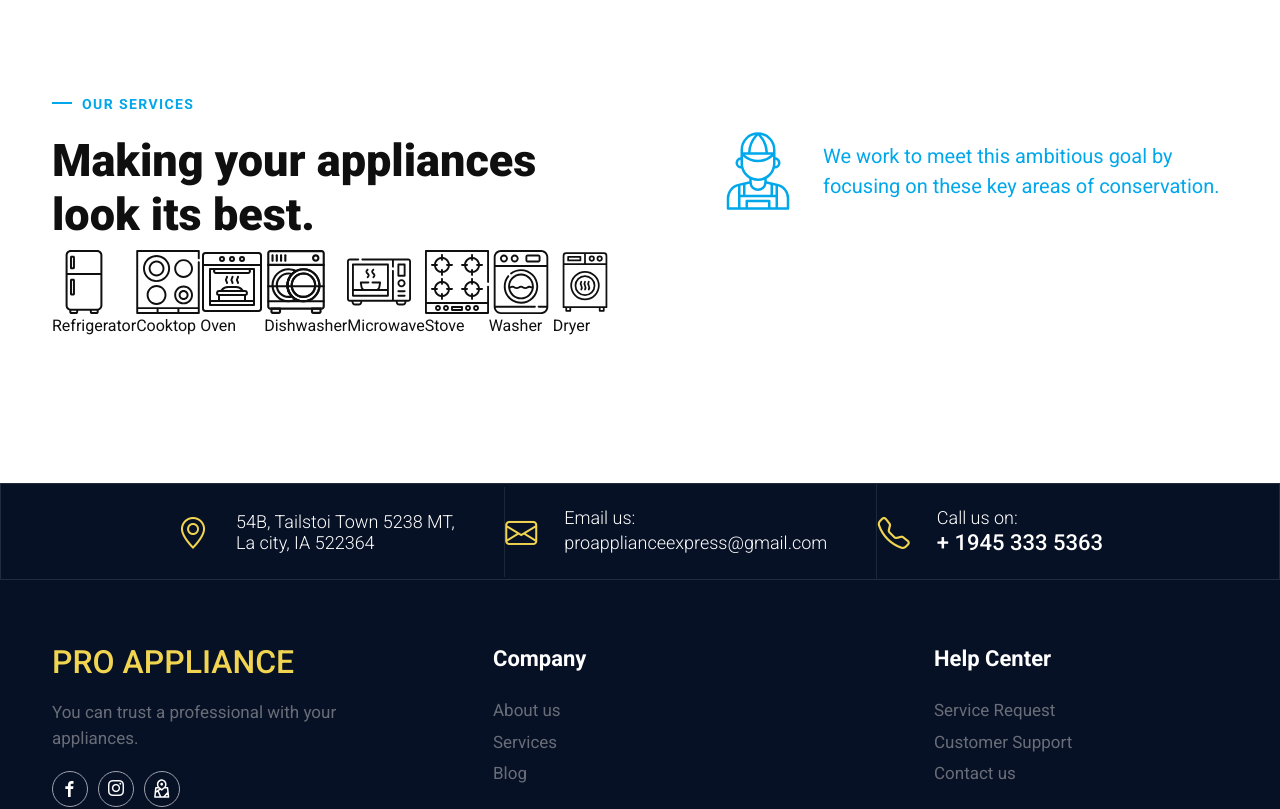
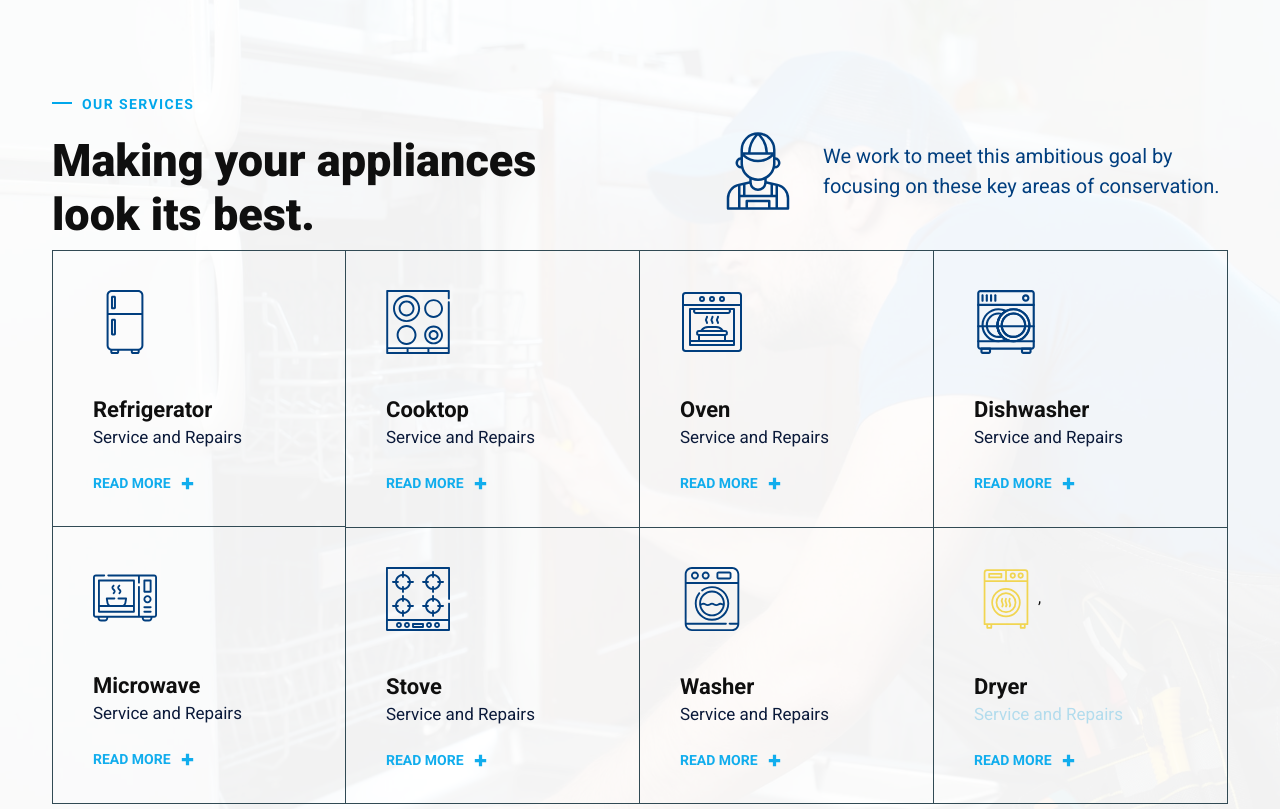
Before and after one commit to elvinyekay/proappliance, a Next.js app: page /services in a window 1280 px wide. Shown: the part 500-1309 px from the top of the page. Built offline with nearby package versions, Linux system fonts and the light colour scheme.

Commit message:
service page and service section ready

```diff
--- a/src/app/services/page.tsx
+++ b/src/app/services/page.tsx
@@ -1,12 +1,20 @@
 import React from 'react';
-import Hero from '../../sections/Hero/Hero';
+import Hero from '@/sections/Hero/Hero';
 import OurServices from '@/sections/OurServices/OurServices';
+import './services.css';
 
 export default function Services() {
   return (
-    <main id="main">
-      <Hero title="services" />
-      <OurServices />
+    <main id="main" className="page-services">
+      <div className="services-content">
+        <Hero title="services" />
+      </div>
+      <div className="services-wrapper">
+        <div className="services-overlay"></div>
+        <div className="services-content">
+          <OurServices custom />
+        </div>
+      </div>
     </main>
   );
 }
--- /dev/null
+++ b/src/app/services/services.css
@@ -0,0 +1,22 @@
+.page-services {
+  position: relative;
+}
+.services-wrapper {
+  background-image: url('/assets/img/repair-dishwashers.jpg');
+  background-repeat: no-repeat;
+  background-size: cover;
+  background-position: center;
+  z-index: -2;
+}
+.services-overlay {
+  position: absolute;
+  top: 0;
+  left: 0;
+  right: 0;
+  bottom: 0;
+  background-color: rgba(255, 255, 255, 0.95);
+}
+.services-content {
+  position: relative;
+  z-index: 9;
+}
--- /dev/null
+++ b/src/component/Svg/Plus.tsx
@@ -0,0 +1,14 @@
+import React from 'react';
+
+interface IProps {
+  width: string;
+  height: string;
+}
+
+export default function Plus({ width, height }: IProps) {
+  return (
+    <svg width={width} height={height} viewBox="0 0 16 16" fill="currentColor">
+      <path d="M10 1H6V6L1 6V10H6V15H10V10H15V6L10 6V1Z" />
+    </svg>
+  );
+}
--- a/src/data/icondata.tsx
+++ b/src/data/icondata.tsx
@@ -50,10 +50,10 @@ export const services = [
     link: '/services/washer',
     name: 'Washer',
   },
-  {
-    id: 8,
-    icon: <Dryer width="64px" height="64px" />,
-    link: '#',
-    name: 'Dryer',
-  },
+  // {
+  //   id: 8,
+  //   icon: <Dryer width="64px" height="64px" />,
+  //   link: '#',
+  //   name: 'Dryer',
+  // },
 ];
--- a/src/sections/OurServices/OurServices.tsx
+++ b/src/sections/OurServices/OurServices.tsx
@@ -3,8 +3,14 @@ import './ourservices.css';
 import SectionTitle from '@/component/SectionTitle/SectionTitle';
 import { services } from '@/data/icondata';
 import Link from 'next/link';
+import Plus from '@/component/Svg/Plus';
+import Dryer from '@/component/Svg/Dryer';
 
-export default function OurServices() {
+interface IPops {
+  custom?: boolean;
+}
+
+export default function OurServices({ custom }: IPops) {
   return (
     <div className="services">
       <div className="container">
@@ -19,7 +25,7 @@ export default function OurServices() {
               </div>
             </div>
             <div className="col-xl-6 col-lg-6">
-              <div className="services-top-right">
+              <div className={`services-top-right ${custom && 'custom-right'}`}>
                 <div className="service-top-icon">
                   <svg
                     viewBox="0 0 64 64"
@@ -39,15 +45,48 @@ export default function OurServices() {
           </div>
         </div>
         <div className="services-mid">
+          {!custom && <div className="service-bg-img"></div>}
           <ul className="services-mid-list">
             {services.map((service) => (
-              <li key={service.id}>
-                <Link href={service.link}>
-                  <div>{service.icon}</div>
-                  <p>{service.name}</p>
+              <li key={service.id} className="services-list-item">
+                <div
+                  className={`services-list-icon ${custom && 'custom-icon'}`}
+                >
+                  {service.icon}
+                </div>
+                <div className="services-text-box">
+                  <p className="service-list-name">
+                    <Link href={service.link}>{service.name}</Link>
+                  </p>
+                  <p className={`service-list-text ${custom && 'custom-text'}`}>
+                    Service and Repairs
+                  </p>
+                </div>
+                <Link href={service.link} className="service-list-link">
+                  Read more
+                  <Plus width="13px" height="13px" />
                 </Link>
               </li>
             ))}
+            {custom ? (
+              <li className="services-list-item">
+                <div className="services-list-icon">
+                  <Dryer width="64px" height="64px" />,
+                </div>
+                <div className="services-text-box">
+                  <p className="service-list-name">
+                    <Link href={'/services/dryer'}>Dryer</Link>
+                  </p>
+                  <p className="service-list-text">Service and Repairs</p>
+                </div>
+                <Link href={'/services/dryer'} className="service-list-link">
+                  Read more
+                  <Plus width="13px" height="13px" />
+                </Link>
+              </li>
+            ) : (
+              <></>
+            )}
           </ul>
         </div>
         <div className="services-bottom"></div>
--- a/src/sections/OurServices/ourservices.css
+++ b/src/sections/OurServices/ourservices.css
@@ -1,5 +1,6 @@
 .services {
   padding: 120px 0 113px;
+  overflow: hidden;
 }
 .services .container {
   max-width: 1200px;
@@ -16,6 +17,10 @@
   color: var(--appliance-primary);
 }
 
+.custom-right {
+  color: #013e7e;
+}
+
 .service-top-text {
   font-size: 20px;
   margin-left: 25px;
@@ -30,7 +35,191 @@
   transform: scale(0.8);
   transition: all 1s ease;
 }
+
+.services-mid {
+  position: relative;
+  /* overflow-y: hidden; */
+}
+
+.service-bg-img {
+  background-image: url('/assets/img/services-one-img-1.png');
+  background-repeat: no-repeat;
+  background-position: right bottom;
+  position: absolute;
+  bottom: -13px;
+  right: -165px;
+  width: 100%;
+  height: 100%;
+}
+
 .services-mid-list {
   display: flex;
+  position: relative;
   flex-wrap: wrap;
+  z-index: 1;
+  /* background-color: #061f31; */
 }
+
+.services-list-item {
+  flex: 0 0 25%;
+  max-width: 25%;
+  transition: all 0.9s ease;
+  transform-style: preserve-3d;
+  border: 1px solid #314a54;
+  padding: 39px 40px 32px;
+}
+.services-list-item:nth-child(2),
+.services-list-item:nth-child(3),
+.services-list-item:nth-child(4) {
+  border-left: 0;
+  border-bottom: 0;
+}
+.services-list-item:nth-child(6),
+.services-list-item:nth-child(7),
+.services-list-item:nth-child(8) {
+  border-left: 0;
+}
+.services-list-item:nth-child(5) {
+  border-top: 0;
+}
+
+.services-text-box {
+  margin: 45px 0 26px;
+}
+.service-list-name {
+  font-size: 22px;
+  font-weight: 700;
+  line-height: 22px;
+  margin-bottom: 6px;
+  transition: all 0.4s ease;
+}
+.service-list-name a {
+  transition: all 0.4s ease;
+}
+.services-list-item:hover .service-list-name a {
+  color: var(--appliance-base);
+}
+
+.service-list-text {
+  font-size: 17px;
+  color: #b3dced;
+  line-height: 20px;
+}
+.custom-text {
+  color: var(--appliance-black);
+}
+
+.service-list-link {
+  display: flex;
+  align-items: center;
+  font-size: 14px;
+  color: #11aded;
+  font-weight: 700;
+  font-family: var(--appliance-font-two);
+  text-transform: uppercase;
+  transition: all 400ms ease;
+}
+.service-list-link svg {
+  margin-left: 10px;
+}
+
+.services-list-icon svg {
+  color: var(--appliance-base);
+  transition: all 0.9s ease;
+  transform-style: preserve-3d;
+}
+.custom-icon svg {
+  color: #013e7e;
+}
+.services-list-item:hover svg {
+  transform: rotateY(180deg);
+}
+
+.services-list-item:hover .service-list-link {
+  color: var(--appliance-base);
+}
+
+@media only screen and (max-width: 1200px) {
+  .service-bg-img {
+    display: none;
+  }
+}
+
+@media only screen and (min-width: 768px) and (max-width: 991px) {
+  .services .container {
+    max-width: 720px;
+  }
+  .services-list-item {
+    flex: 0 0 33.333333%;
+    max-width: 33.333333%;
+  }
+  .services-top {
+    margin-bottom: 69px;
+  }
+  .services-row {
+    gap: 50px;
+  }
+  .services-top-right {
+    margin-left: 0;
+  }
+  .services-list-item:nth-child(2),
+  .services-list-item:nth-child(3) {
+    border-bottom: 1px solid #314a54;
+  }
+  .services-list-item:nth-child(4) {
+    border-left: 1px solid #314a54;
+    border-top: 0;
+  }
+  .services-list-item:nth-child(5) {
+    border-left: 0;
+  }
+  .services-list-item:nth-child(6) {
+    border-top: 0;
+  }
+  .services-list-item:nth-child(7) {
+    border-left: 1px solid #314a54;
+  }
+  .services-list-item:nth-child(8) {
+    border-top: 0;
+  }
+}
+
+@media only screen and (max-width: 767px) {
+  .services .container {
+    max-width: 540px;
+  }
+  .services-list-item {
+    flex: 0 0 100%;
+    max-width: 100%;
+  }
+
+  .services-top {
+    margin-bottom: 69px;
+  }
+  .services-row {
+    gap: 50px;
+  }
+  .services-top-right {
+    margin-left: 0;
+  }
+
+  .services-list-item:nth-child(1) {
+    border-bottom: 0;
+  }
+  .services-list-item:nth-child(2),
+  .services-list-item:nth-child(3) {
+    border-left: 1px solid #314a54;
+  }
+  .services-list-item:nth-child(4) {
+    border-left: 1px solid #314a54;
+    border-bottom: 1px solid #314a54;
+  }
+  .services-list-item:nth-child(5) {
+    border-bottom: 0;
+  }
+  .services-list-item:nth-child(6),
+  .services-list-item:nth-child(7) {
+    border-left: 1px solid #314a54;
+    border-bottom: 0;
+  }
+}
```
Also changed, not shown: public/assets/img/repair-dishwashers.jpg (added).
